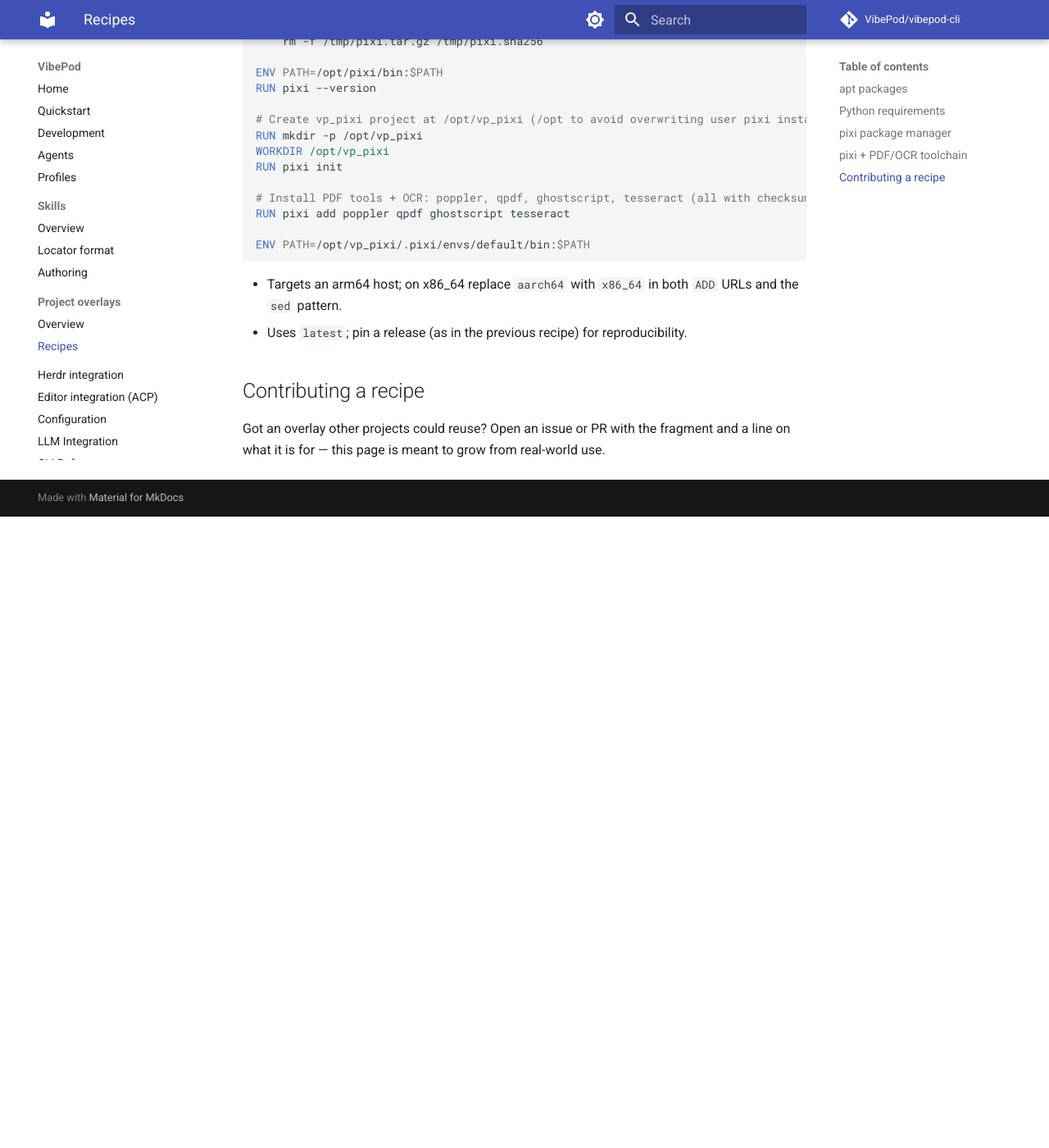
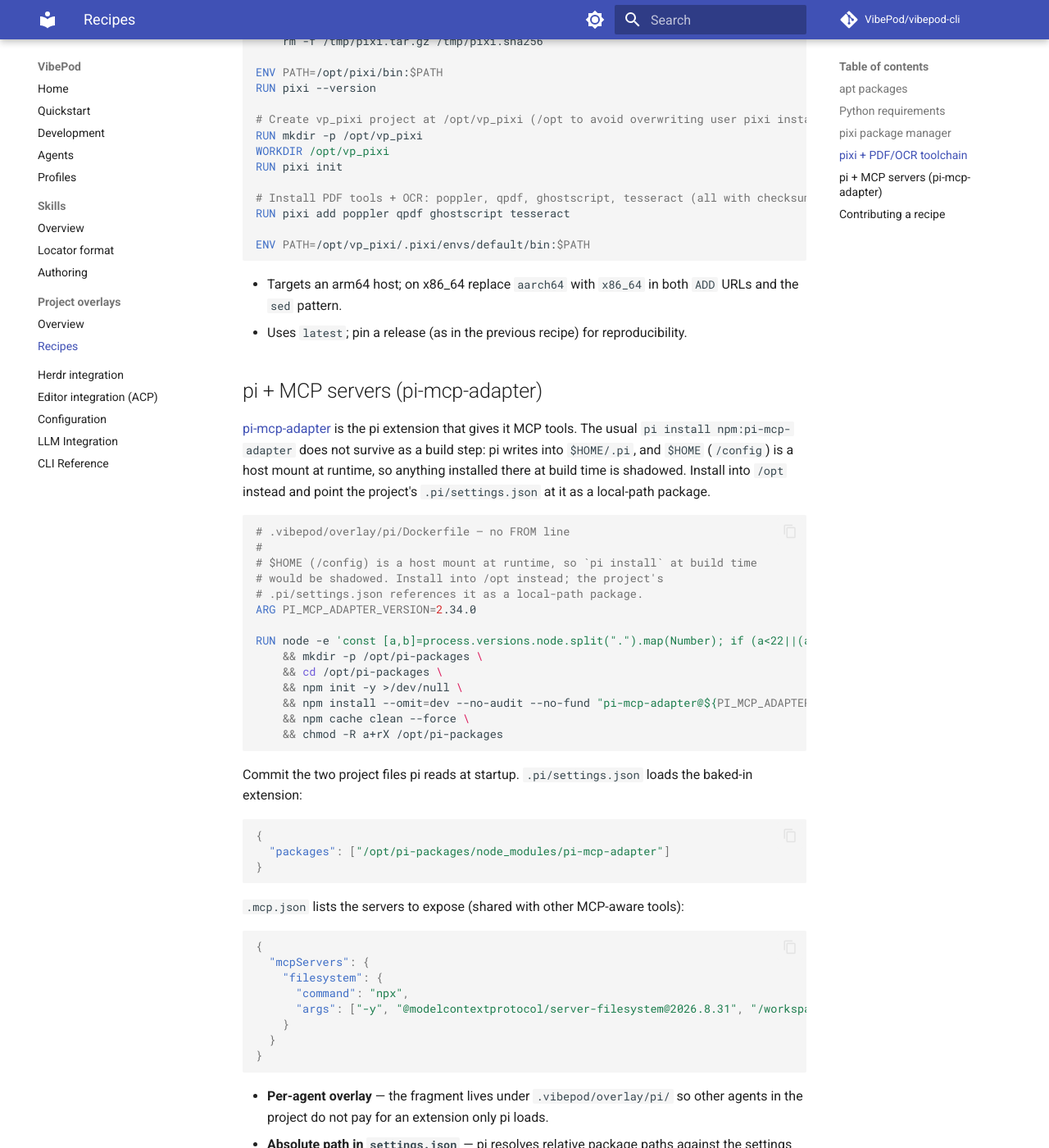
Before and after one commit to VibePod/vibepod-cli, an MkDocs documentation site: the page built from docs/overlays/recipes.md, in a window 1280 px wide and 1400 px high, scrolled down 2177 px. Shown: the whole window at 82% size. Built offline with MkDocs 1.6.1 and Material for MkDocs 9.7.7, drawn with Linux system fonts in a browser that asks for light colours; comment, search, counter and statistics services are not loaded; before the commit the page ends 2807 px from its top, so only the background shows below that; some of the changed text lies outside the part shown.

Commit message:
Add example overlay for pi agent to use mcp adapter

````diff
--- a/docs/overlays/recipes.md
+++ b/docs/overlays/recipes.md
@@ -124,6 +124,71 @@
 - Uses `latest`; pin a release (as in the previous recipe) for
   reproducibility.
 
+## pi + MCP servers (pi-mcp-adapter)
+
+[pi-mcp-adapter](https://github.com/nicobailon/pi-mcp-adapter) is the pi
+extension that gives it MCP tools. The usual `pi install npm:pi-mcp-adapter`
+does not survive as a build step: pi writes into `$HOME/.pi`, and `$HOME`
+(`/config`) is a host mount at runtime, so anything installed there at build
+time is shadowed. Install into `/opt` instead and point the project's
+`.pi/settings.json` at it as a local-path package.
+
+```dockerfile
+# .vibepod/overlay/pi/Dockerfile — no FROM line
+#
+# $HOME (/config) is a host mount at runtime, so `pi install` at build time
+# would be shadowed. Install into /opt instead; the project's
+# .pi/settings.json references it as a local-path package.
+ARG PI_MCP_ADAPTER_VERSION=2.34.0
+
+RUN node -e 'const [a,b]=process.versions.node.split(".").map(Number); if (a<22||(a===22&&b<18)) { console.error("pi-mcp-adapter needs Node >= 22.18, got "+process.version); process.exit(1) }' \
+    && mkdir -p /opt/pi-packages \
+    && cd /opt/pi-packages \
+    && npm init -y >/dev/null \
+    && npm install --omit=dev --no-audit --no-fund "pi-mcp-adapter@${PI_MCP_ADAPTER_VERSION}" \
+    && npm cache clean --force \
+    && chmod -R a+rX /opt/pi-packages
+```
+
+Commit the two project files pi reads at startup. `.pi/settings.json` loads
+the baked-in extension:
+
+```json
+{
+  "packages": ["/opt/pi-packages/node_modules/pi-mcp-adapter"]
+}
+```
+
+`.mcp.json` lists the servers to expose (shared with other MCP-aware tools):
+
+```json
+{
+  "mcpServers": {
+    "filesystem": {
+      "command": "npx",
+      "args": ["-y", "@modelcontextprotocol/server-filesystem@2026.8.31", "/workspace"]
+    }
+  }
+}
+```
+
+- **Per-agent overlay** — the fragment lives under `.vibepod/overlay/pi/` so
+  other agents in the project do not pay for an extension only pi loads.
+- **Absolute path in `settings.json`** — pi resolves relative package paths
+  against the settings file, which sits in the workspace mount; the install is
+  outside it, so the path must be absolute.
+- **`chmod -R a+rX`** — the overlay builds as root but pi runs as the
+  container user; without it the extension is unreadable at runtime.
+- **Node check** — the adapter's `engines` field says Node 20, but parts of
+  it (the token commands, for one) need 22.18+; failing the build early beats
+  a silent load failure in pi. Drop the guard if your base image is known-good.
+- **Pinned version via `ARG`** — bump `PI_MCP_ADAPTER_VERSION` to upgrade;
+  the fragment text changes, so the overlay rebuilds.
+- **Pinned server version in `.mcp.json`** — `npx -y` fetches the package
+  on first use, so an unpinned name resolves to whatever is latest that day
+  and needs registry access at runtime. Pin it, or bake the server into the
+  overlay next to the adapter and point `command` at it.
+
 ## Contributing a recipe
 
 Got an overlay other projects could reuse? Open an issue or PR with the
````
